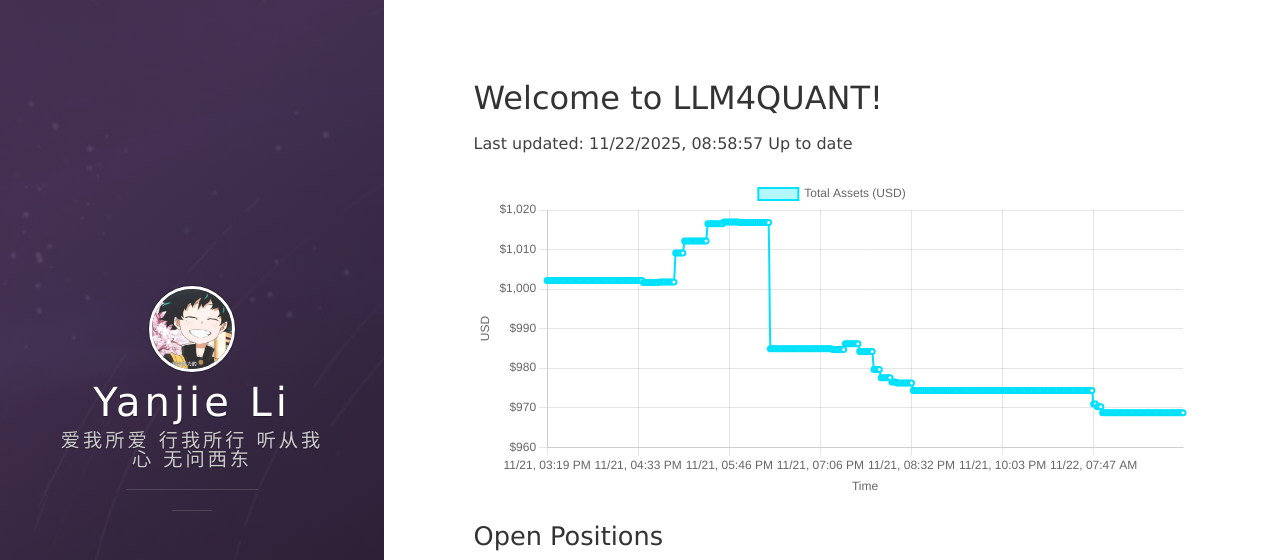
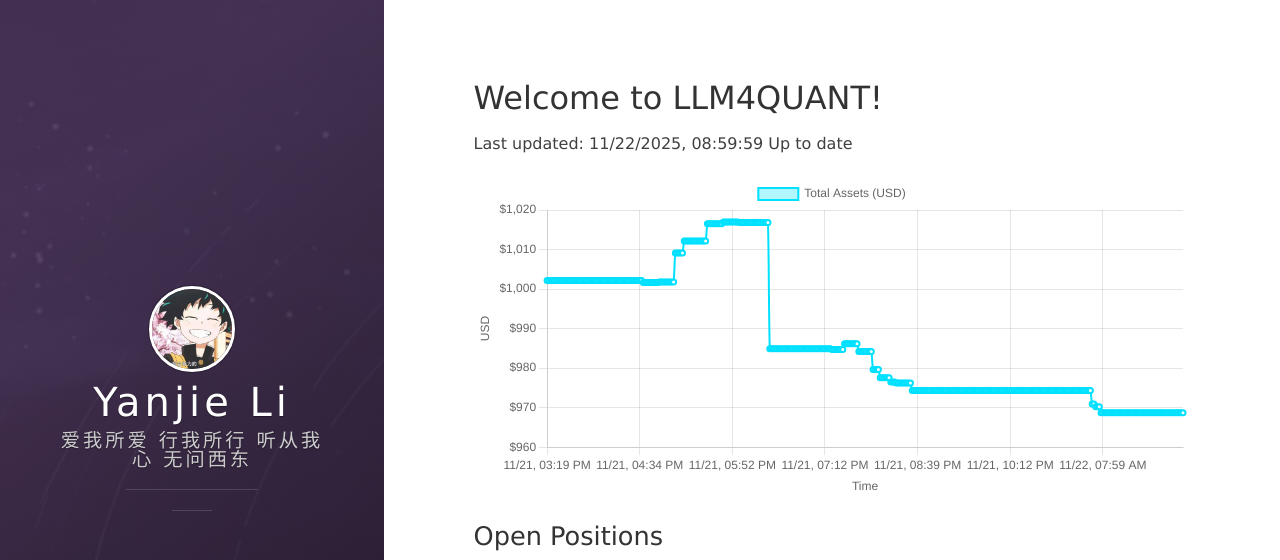
Before and after one commit to leeyegy/leeyegy.github.io, a Jekyll site: the page built from live-trading.html, in a window 1280 px wide and 1026 px high. Shown: the top 560 px of the window. Built offline with Jekyll 4.4.1, drawn with Linux system fonts in a browser that asks for light colours; nearby versions of some CDN libraries.

Commit message:
AccountMonitor: update balance history 2025-11-22T16:59:59+08:00

```diff
--- a/assets/data/binance/balance-history.json
+++ b/assets/data/binance/balance-history.json
@@ -1,5 +1,5 @@
 {
-  "generatedAt": "2025-11-22T16:58:57+08:00",
+  "generatedAt": "2025-11-22T16:59:59+08:00",
   "asset": "total_usd_value",
   "history": [
     {
@@ -1429,6 +1429,10 @@
     {
       "timestamp": "2025-11-22T16:58:57+08:00",
       "totalUsd": 968.69074819
+    },
+    {
+      "timestamp": "2025-11-22T16:59:59+08:00",
+      "totalUsd": 968.69074819
     }
   ]
 }
```
